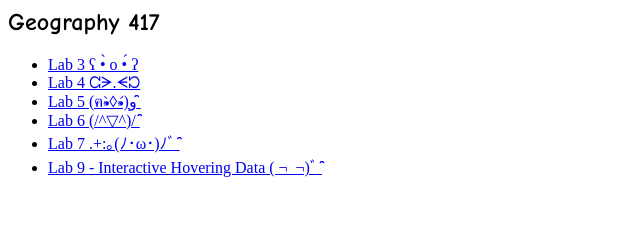
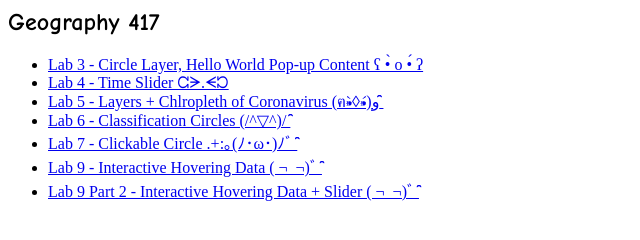
Before and after one commit to mctrann-geography/mctrann-geography.github.io, a plain HTML site: page index.html in a window 1280 px wide. Shown: the whole page, without its empty margins (0-640 px from the left). Drawn offline with Linux system fonts and the light colour scheme.

Commit message:
edits on main

```diff
--- a/index.html
+++ b/index.html
@@ -9,12 +9,13 @@
   <body>
     <h2><font face = "Comic sans MS">Geography 417 </font></h2>
     <ul>
-      <li> <a href= "https://mctrann-geography.github.io/Lab3" target= "_blank"> Lab 3 ʕ •̀ o •́ ʔ </a></li>
-      <li>  <a href= "https://mctrann-geography.github.io/Lab4/" target= "_blank"> Lab 4 ᘳᗒ.ᗕᘰ</a> </li>
-      <li>  <a href= "https://mctrann-geography.github.io/Lab5/" target= "_blank"> Lab 5 (ฅ⁍̴̀◊⁍̴́)و ̑̑</a> </li>
-      <li>  <a href= "https://mctrann-geography.github.io/Lab6/" target= "_blank"> Lab 6 (/^▽^)/ ̑̑</a> </li>
-      <li>  <a href= "https://mctrann-geography.github.io/Lab7/" target= "_blank"> Lab 7 .+:｡(ﾉ･ω･)ﾉﾞ ̑̑</a> </li>
-      <li>  <a href= "https://mctrann-geography.github.io/Lab9/" target= "_blank"> Lab 9 - Interactive Hovering Data ( ¬_¬)ﾞ ̑̑</a> </li>
+      <li> <a href= "https://mctrann-geography.github.io/Lab3" target= "_blank"> Lab 3 - Circle Layer, Hello World Pop-up Content ʕ •̀ o •́ ʔ </a></li>
+      <li>  <a href= "https://mctrann-geography.github.io/Lab4/" target= "_blank"> Lab 4 - Time Slider ᘳᗒ.ᗕᘰ</a> </li>
+      <li>  <a href= "https://mctrann-geography.github.io/Lab5/" target= "_blank"> Lab 5 - Layers + Chlropleth of Coronavirus (ฅ⁍̴̀◊⁍̴́)و ̑̑</a> </li>
+      <li>  <a href= "https://mctrann-geography.github.io/Lab6/" target= "_blank"> Lab 6 - Classification Circles (/^▽^)/ ̑̑</a> </li>
+      <li>  <a href= "https://mctrann-geography.github.io/Lab7/" target= "_blank"> Lab 7 - Clickable Circle  .+:｡(ﾉ･ω･)ﾉﾞ ̑̑</a> </li>
+      <li>  <a href= "https://mctrann-geography.github.io/Lab9/index.html" target= "_blank"> Lab 9 - Interactive Hovering Data ( ¬_¬)ﾞ ̑̑</a> </li>
+      <li>  <a href= "https://mctrann-geography.github.io/Lab9/Lab9_2.html" target= "_blank"> Lab 9 Part 2 - Interactive Hovering Data + Slider ( ¬_¬)ﾞ ̑̑</a> </li>
 
     </ul>
 
```
